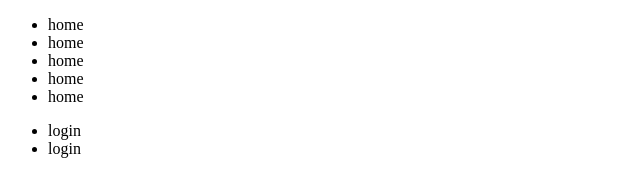
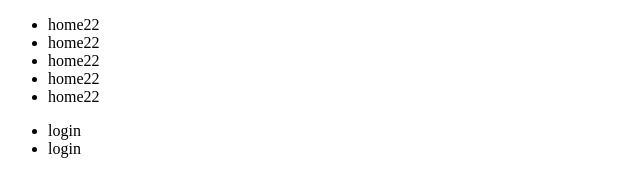
Before and after one commit to faisalzamly/test, a plain HTML site: page index.html in a window 1280 px wide. Shown: the whole page, without its empty margins (0-640 px from the left). Drawn offline with Linux system fonts and the light colour scheme.

Commit message:
edet div header

```diff
--- a/index.html
+++ b/index.html
@@ -9,11 +9,11 @@
     <div class="header">
         <div class="nav">
             <ul>
-                <li>home</li>
-                <li>home</li>
-                <li>home</li>
-                <li>home</li>
-                <li>home</li>
+                <li>home22</li>
+                <li>home22</li>
+                <li>home22</li>
+                <li>home22</li>
+                <li>home22</li>
             </ul>
         </div>
     </div>
```
